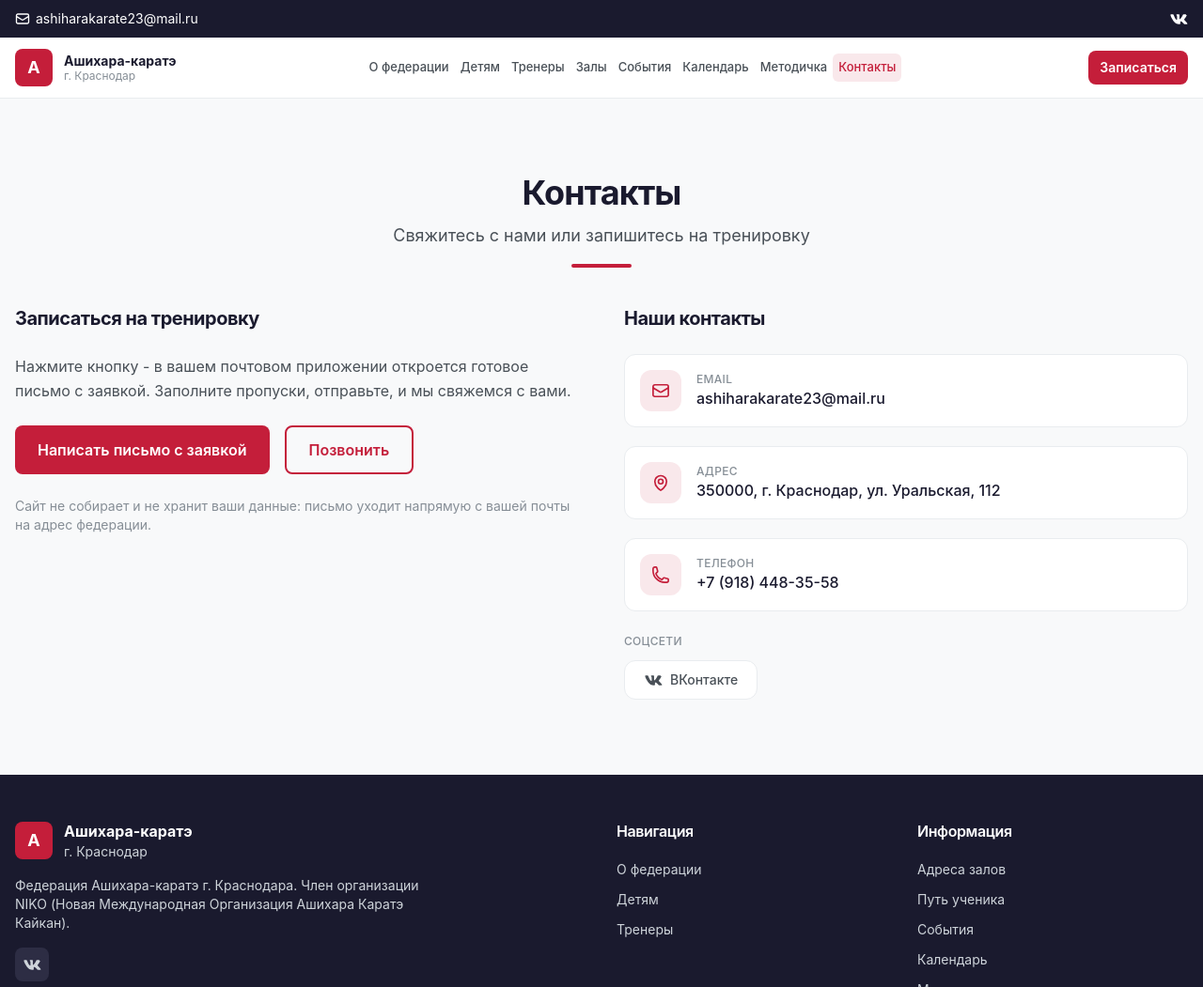
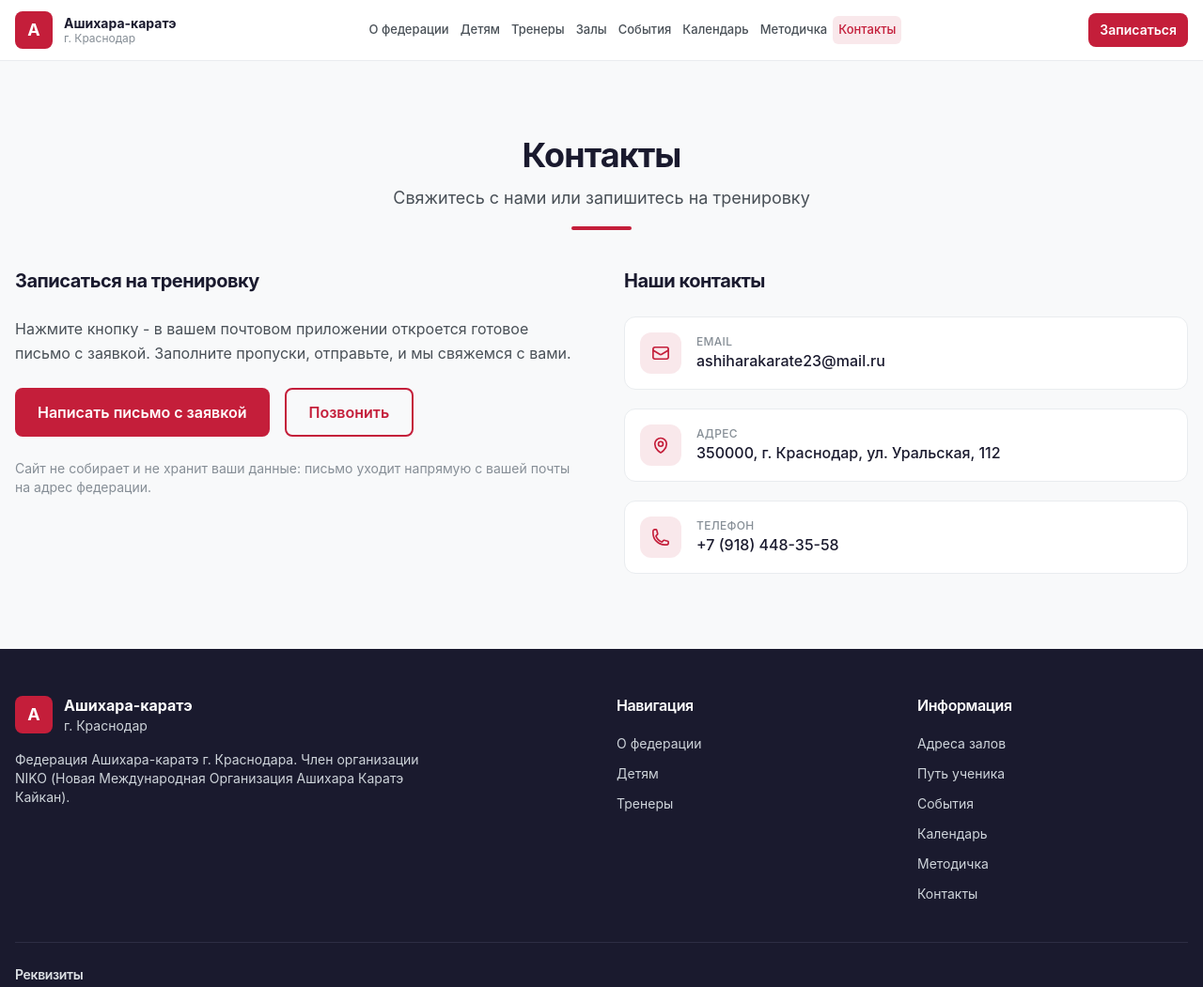
Before and after one commit to niks-xz/ashihara, an Astro site in the folder frontend/: page /contacts in a window 1280 px wide. Shown: the top 1051 px of the page at 94% size. Built offline with nearby package versions, Linux system fonts and the light colour scheme; Astro itself is replaced by a stand-in of ours.

Commit message:
Remove the contact banner and social links, widen event videos

```diff
--- a/frontend/src/components/layout/Footer.astro
+++ b/frontend/src/components/layout/Footer.astro
@@ -42,11 +42,6 @@ const navColumns = [
         <p class="text-sm text-neutral-400 max-w-md mb-4">
           Федерация Ашихара-каратэ г. Краснодара. Член организации NIKO (Новая Международная Организация Ашихара Каратэ Кайкан).
         </p>
-        <div class="flex items-center gap-3">
-          <a href="https://vk.com/id710680478" target="_blank" rel="noopener" class="w-9 h-9 rounded-lg bg-dark-light flex items-center justify-center text-neutral-400 hover:text-white hover:bg-primary transition-colors" aria-label="VK">
-            <svg class="w-5 h-5" viewBox="0 0 24 24" fill="currentColor"><path d="M21.547 7.144c.15-.498 0-.863-.708-.863h-2.34c-.595 0-.87.315-1.02.662 0 0-1.192 2.906-2.88 4.794-.546.547-.795.72-1.093.72-.15 0-.367-.173-.367-.67V7.143c0-.596-.173-.863-.67-.863H9.76c-.373 0-.597.277-.597.54 0 .566.845.697.932 2.29v3.459c0 .758-.137.897-.435.897-.795 0-2.73-2.92-3.876-6.26C5.593 6.64 5.397 6.28 4.8 6.28H2.46c-.67 0-.803.315-.803.662 0 .62.795 3.697 3.703 7.764C7.3 17.672 10.053 19 12.578 19c1.517 0 1.704-.34 1.704-.928v-2.1c0-.67.142-.803.614-.803.348 0 .944.174 2.337 1.517C18.834 18.29 19.108 19 20.005 19h2.34c.67 0 1.005-.34.812-1.012-.212-.67-1.012-1.64-2.063-2.79-.57-.67-1.425-1.392-1.685-1.76-.348-.447-.248-.645 0-1.043 0 0 2.831-3.98 3.128-5.332z"/></svg>
-          </a>
-        </div>
       </div>
 
       {navColumns.map((col) => (
--- a/frontend/src/components/layout/PhoneBanner.astro
+++ /dev/null
@@ -1,34 +0,0 @@
----
-interface Props {
-  phone?: string;
-  email?: string;
-}
-
-const { phone, email = 'ashiharakarate23@mail.ru' } = Astro.props;
----
-
-<div class="bg-dark text-white text-sm" style="--banner-height: 2.5rem;">
-  <div class="max-w-7xl mx-auto px-4 h-10 flex items-center justify-between">
-    <div class="flex items-center gap-4">
-      {phone && (
-        <a href={`tel:${phone.replace(/[^\d+]/g, '')}`} class="flex items-center gap-1.5 hover:text-accent transition-colors">
-          <svg class="w-4 h-4" fill="none" viewBox="0 0 24 24" stroke-width="2" stroke="currentColor">
-            <path stroke-linecap="round" stroke-linejoin="round" d="M2.25 6.75c0 8.284 6.716 15 15 15h2.25a2.25 2.25 0 002.25-2.25v-1.372c0-.516-.351-.966-.852-1.091l-4.423-1.106c-.44-.11-.902.055-1.173.417l-.97 1.293c-.282.376-.769.542-1.21.38a12.035 12.035 0 01-7.143-7.143c-.162-.441.004-.928.38-1.21l1.293-.97c.363-.271.527-.734.417-1.173L6.963 3.102a1.125 1.125 0 00-1.091-.852H4.5A2.25 2.25 0 002.25 4.5v2.25z" />
-          </svg>
-          <span class="font-medium">{phone}</span>
-        </a>
-      )}
-      <a href={`mailto:${email}`} class="flex items-center gap-1.5 hover:text-accent transition-colors">
-        <svg class="w-4 h-4" fill="none" viewBox="0 0 24 24" stroke-width="2" stroke="currentColor">
-          <path stroke-linecap="round" stroke-linejoin="round" d="M21.75 6.75v10.5a2.25 2.25 0 01-2.25 2.25h-15a2.25 2.25 0 01-2.25-2.25V6.75m19.5 0A2.25 2.25 0 0019.5 4.5h-15a2.25 2.25 0 00-2.25 2.25m19.5 0v.243a2.25 2.25 0 01-1.07 1.916l-7.5 4.615a2.25 2.25 0 01-2.36 0L3.32 8.91a2.25 2.25 0 01-1.07-1.916V6.75" />
-        </svg>
-        <span>{email}</span>
-      </a>
-    </div>
-    <div class="hidden sm:flex items-center gap-3">
-      <a href="https://vk.com/id710680478" target="_blank" rel="noopener" class="hover:text-accent transition-colors" aria-label="VK">
-        <svg class="w-5 h-5" viewBox="0 0 24 24" fill="currentColor"><path d="M21.547 7.144c.15-.498 0-.863-.708-.863h-2.34c-.595 0-.87.315-1.02.662 0 0-1.192 2.906-2.88 4.794-.546.547-.795.72-1.093.72-.15 0-.367-.173-.367-.67V7.143c0-.596-.173-.863-.67-.863H9.76c-.373 0-.597.277-.597.54 0 .566.845.697.932 2.29v3.459c0 .758-.137.897-.435.897-.795 0-2.73-2.92-3.876-6.26C5.593 6.64 5.397 6.28 4.8 6.28H2.46c-.67 0-.803.315-.803.662 0 .62.795 3.697 3.703 7.764C7.3 17.672 10.053 19 12.578 19c1.517 0 1.704-.34 1.704-.928v-2.1c0-.67.142-.803.614-.803.348 0 .944.174 2.337 1.517C18.834 18.29 19.108 19 20.005 19h2.34c.67 0 1.005-.34.812-1.012-.212-.67-1.012-1.64-2.063-2.79-.57-.67-1.425-1.392-1.685-1.76-.348-.447-.248-.645 0-1.043 0 0 2.831-3.98 3.128-5.332z"/></svg>
-      </a>
-    </div>
-  </div>
-</div>
--- a/frontend/src/layouts/PageLayout.astro
+++ b/frontend/src/layouts/PageLayout.astro
@@ -1,6 +1,5 @@
 ---
 import BaseLayout from './BaseLayout.astro';
-import PhoneBanner from '../components/layout/PhoneBanner.astro';
 import Header from '../components/layout/Header.astro';
 import MobileMenu from '../components/layout/MobileMenu.astro';
 import Footer from '../components/layout/Footer.astro';
@@ -22,7 +21,6 @@ const { title, description, ogImage, schemaType, eventData } = Astro.props;
 ---
 
 <BaseLayout title={title} description={description} ogImage={ogImage} schemaType={schemaType} eventData={eventData}>
-  <PhoneBanner />
   <Header />
   <MobileMenu />
   <main class="min-h-[60vh]">
--- a/frontend/src/pages/contacts.astro
+++ b/frontend/src/pages/contacts.astro
@@ -124,15 +124,6 @@ const defaultMailto = `mailto:${email}?subject=${encodeURIComponent(subject)}&bo
             </div>
           </div>
 
-          <div class="mt-6">
-            <div class="text-xs font-medium text-neutral-600 uppercase tracking-wide mb-3">Соцсети</div>
-            <div class="flex gap-3">
-              <a href="https://vk.com/id710680478" target="_blank" rel="noopener" class="inline-flex items-center gap-2 px-5 py-2.5 bg-white border border-neutral-200 rounded-xl text-sm font-medium text-neutral-700 hover:border-primary hover:text-primary transition-colors">
-                <svg class="w-5 h-5" viewBox="0 0 24 24" fill="currentColor"><path d="M21.547 7.144c.15-.498 0-.863-.708-.863h-2.34c-.595 0-.87.315-1.02.662 0 0-1.192 2.906-2.88 4.794-.546.547-.795.72-1.093.72-.15 0-.367-.173-.367-.67V7.143c0-.596-.173-.863-.67-.863H9.76c-.373 0-.597.277-.597.54 0 .566.845.697.932 2.29v3.459c0 .758-.137.897-.435.897-.795 0-2.73-2.92-3.876-6.26C5.593 6.64 5.397 6.28 4.8 6.28H2.46c-.67 0-.803.315-.803.662 0 .62.795 3.697 3.703 7.764C7.3 17.672 10.053 19 12.578 19c1.517 0 1.704-.34 1.704-.928v-2.1c0-.67.142-.803.614-.803.348 0 .944.174 2.337 1.517C18.834 18.29 19.108 19 20.005 19h2.34c.67 0 1.005-.34.812-1.012-.212-.67-1.012-1.64-2.063-2.79-.57-.67-1.425-1.392-1.685-1.76-.348-.447-.248-.645 0-1.043 0 0 2.831-3.98 3.128-5.332z"/></svg>
-                ВКонтакте
-              </a>
-            </div>
-          </div>
         </div>
       </div>
     </div>
--- a/frontend/src/pages/events/[slug].astro
+++ b/frontend/src/pages/events/[slug].astro
@@ -61,7 +61,7 @@ const eventDateIso = isoDate(event.data.eventDate);
             preload="metadata"
             playsinline
             poster={event.data.videoPoster ? withBase(event.data.videoPoster) : undefined}
-            class="mx-auto max-h-[70vh] rounded-lg bg-dark"
+            class="w-full rounded-lg bg-dark"
           >
             <source src={withBase(event.data.video)} type="video/mp4" />
             Ваш браузер не поддерживает воспроизведение видео.
```
Also changed, not shown: frontend/src/assets/events/itogi-polugodiya-2026.jpg (added).
